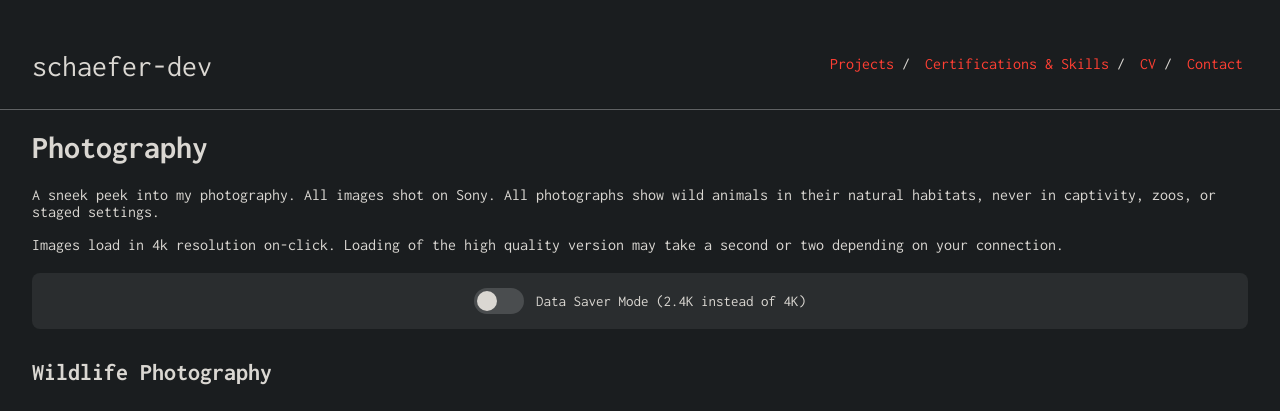
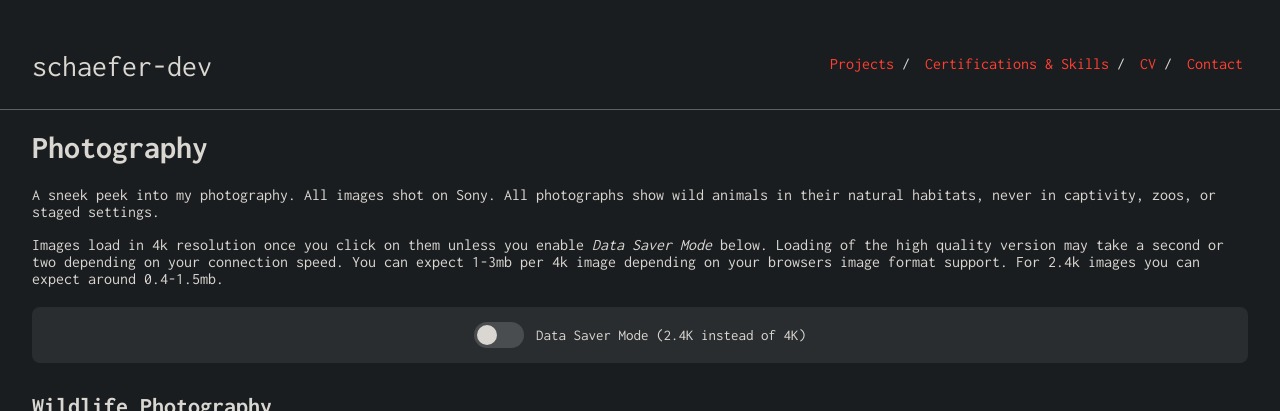
Before and after one commit to schaefer-dev/schaefer-dev.github.io, a Jekyll site: the page built from photos.md, in a window 1280 px wide and 900 px high, cut to the strip 0-411 px from the top of the window. Built offline with Jekyll 4.4.1, drawn with Linux system fonts in a browser that asks for light colours.

Commit message:
Added explanation for data saver mode

```diff
--- a/photos.md
+++ b/photos.md
@@ -9,7 +9,7 @@
 
 A sneek peek into my photography. All images shot on Sony. All photographs show wild animals in their natural habitats, never in captivity, zoos, or staged settings.
 
-Images load in 4k resolution on-click. Loading of the high quality version may take a second or two depending on your connection.
+Images load in 4k resolution once you click on them unless you enable *Data Saver Mode* below. Loading of the high quality version may take a second or two depending on your connection speed. You can expect 1-3mb per 4k image depending on your browsers image format support. For 2.4k images you can expect around 0.4-1.5mb.
 
 <div class="data-saver-container">
   <label class="data-saver-toggle">
```
